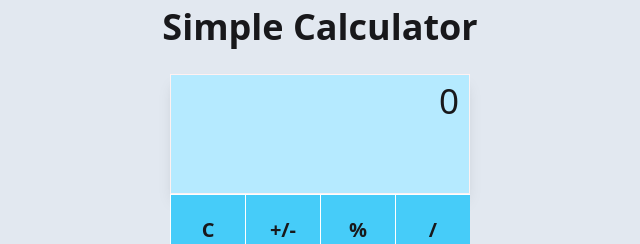
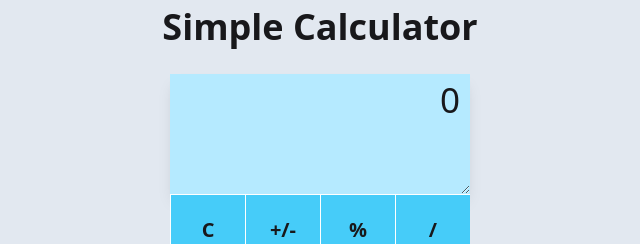
Before and after one commit to Nahinbinteazad/Calculator, a plain HTML site: page index.html in a window 1280 px wide. Shown: the top 244 px of the page, 320-960 px from the left. Drawn offline with nearby package versions, Linux system fonts and the light colour scheme.

Commit message:
3rd commit

```diff
--- a/index.html
+++ b/index.html
@@ -19,7 +19,7 @@
             border: 1px solid rgb(255, 241, 241);
             font-weight: 400;
             margin-top: 20px;
-
+            border: none;
             text-align: right;
             padding-right: 10px;
             font-size: 35px;
@@ -45,8 +45,7 @@
 <div class=" flex flex-col items-center mt-2 bg-slate-200 ">
         <h1 class="font-semibold text-[36px] mb-2">Simple Calculator
         </h1>
-        <div id="result" class="box col-span-full shadow-lg">0
-        </div>
+        <textarea id="result" class="box col-span-4 shadow-lg w-[300px]">0</textarea>
         <div>
             <div class="ml-[20px] flex list-none">
                 <li class="box1 border-white border-l-1 border-t-1 " onclick="clearDis()">C</li>
@@ -114,6 +113,7 @@
         function updateDis(){
             result.innerText=calculate||"0";
         }
+
     </script>
 </body>
 </html>
```
